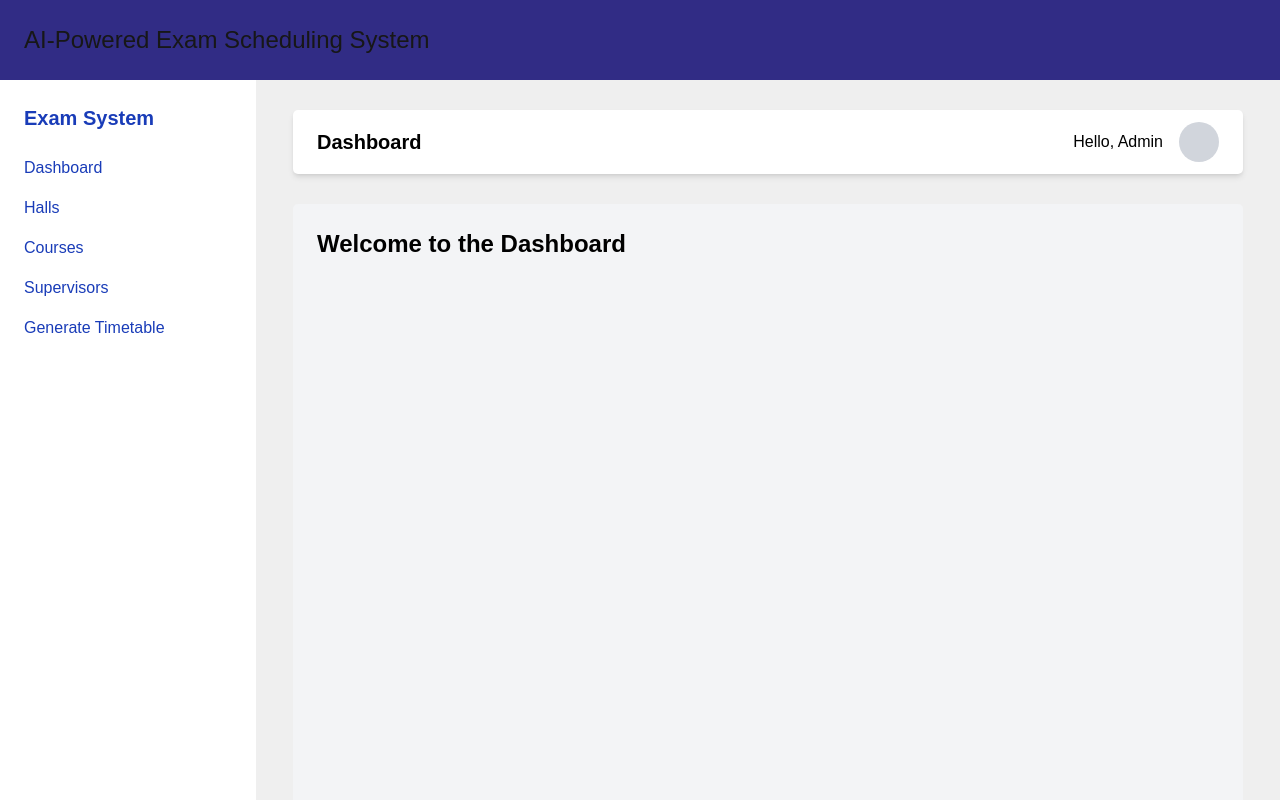
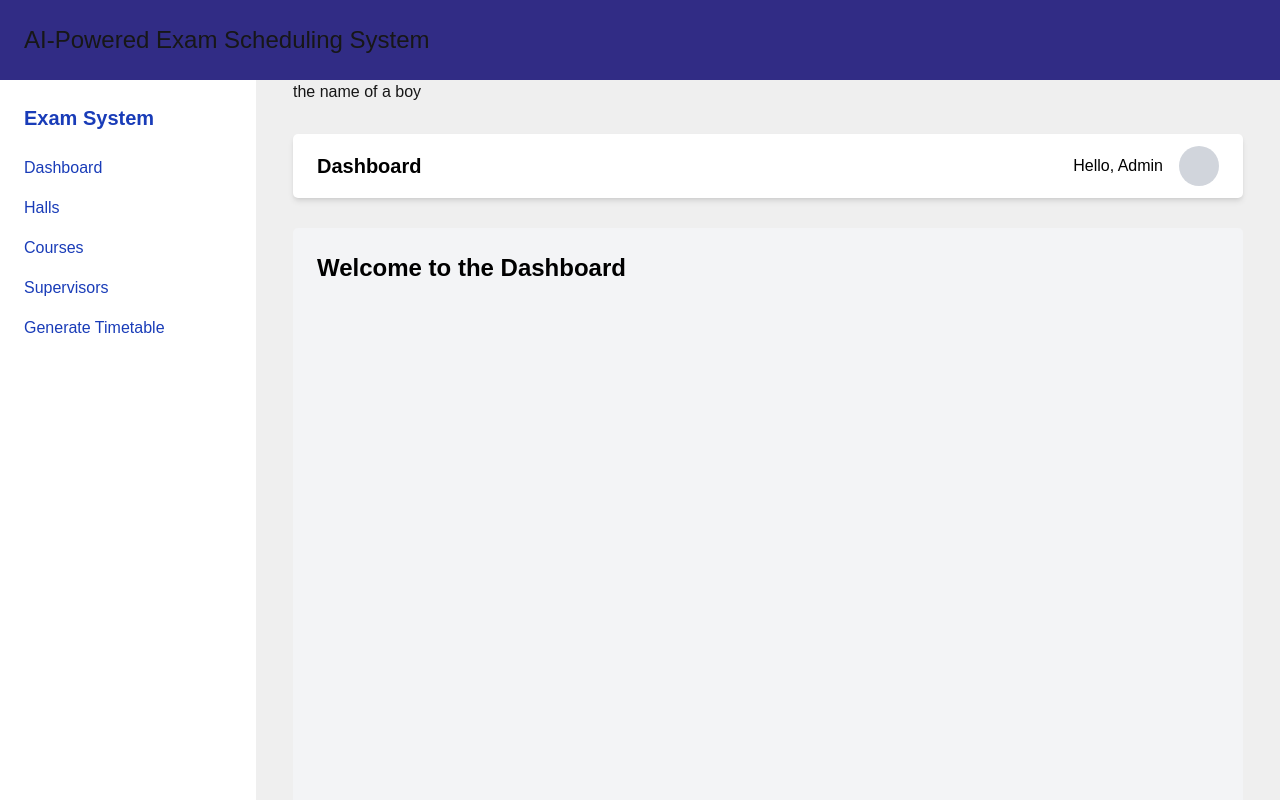
Before and after one commit to Obinnap123/exam-schedule, a Next.js app: page / in a window 1280 px wide. Shown: the top 800 px of the page. Built offline with nearby package versions, Linux system fonts and the light colour scheme.

Commit message:
just added components

```diff
--- a/src/Components/Topbar.tsx
+++ b/src/Components/Topbar.tsx
@@ -3,6 +3,8 @@ import React from "react";
 function Topbar() {
   return (
     <>
+      <div>the name of a boy</div>
+
       <div className="h-16 bg-white shadow-md px-6 flex items-center justify-between mt-[30px] rounded-[5px]">
         <h3 className="text-xl font-semibold text-black">Dashboard</h3>
         <div className="flex items-center space-x-4">
```
